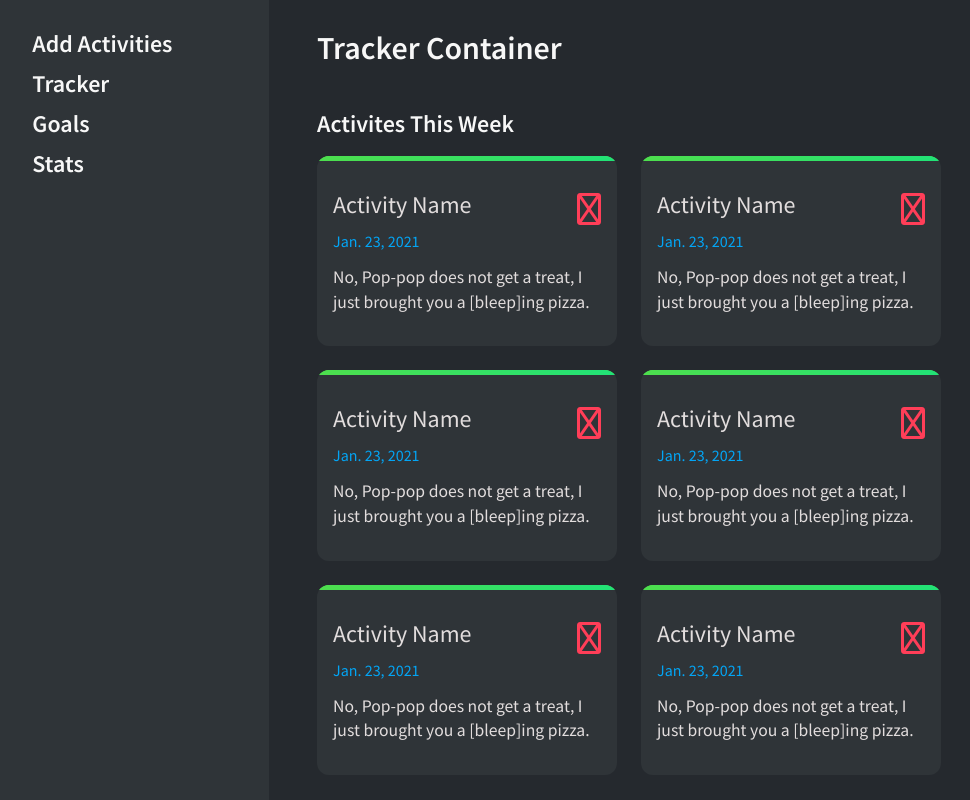
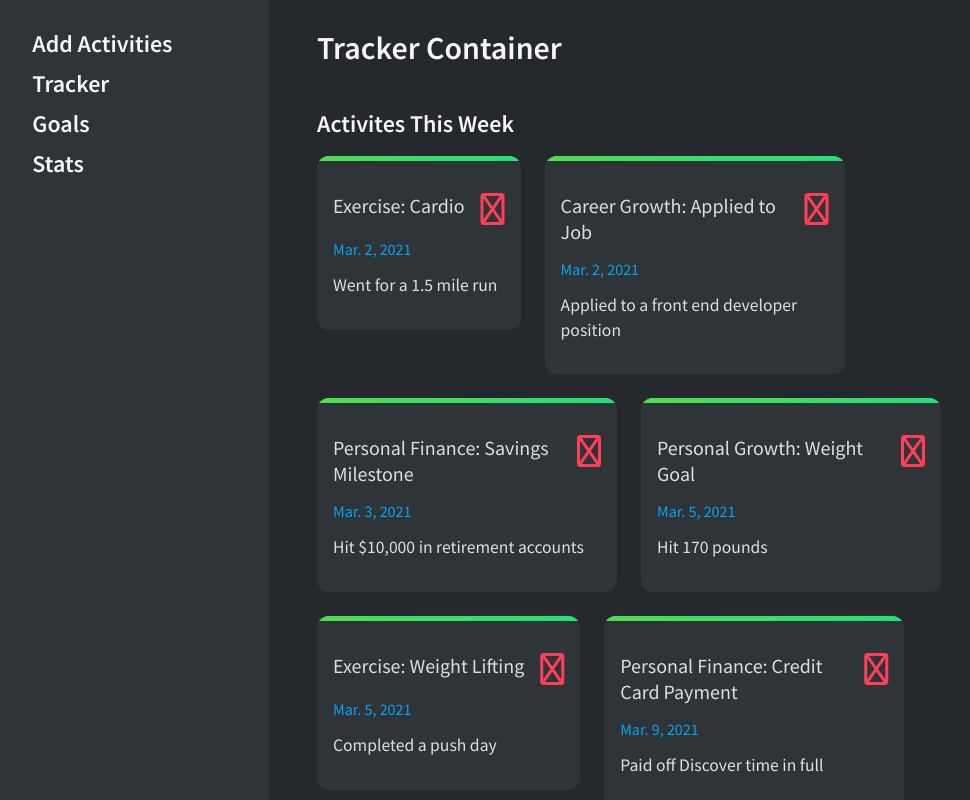
Before and after one commit to dkersten/personal-tracker, a React (Create React App) app: page /tracker in a window 1280 px wide. Shown: the whole page, without its empty margins (81-1051 px from the left). Built offline with nearby package versions, Linux system fonts and the light colour scheme; some icons are missing.

Commit message:
started populating the activity cards with dynamic data

```diff
--- /dev/null
+++ b/src/ActivitiesTestData.js
@@ -0,0 +1,46 @@
+const activities = [
+    {
+        id: 1,
+        activityCategory: 'Exercise',
+        activityName: 'Cardio',
+        activityDate: 'Mar. 2, 2021',
+        activityDescription: 'Went for a 1.5 mile run'
+    },
+    {
+        id: 2,
+        activityCategory: 'Career Growth',
+        activityName: 'Applied to Job',
+        activityDate: 'Mar. 2, 2021',
+        activityDescription: 'Applied to a front end developer position'
+    },
+    {
+        id: 3,
+        activityCategory: 'Personal Finance',
+        activityName: 'Savings Milestone',
+        activityDate: 'Mar. 3, 2021',
+        activityDescription: 'Hit $10,000 in retirement accounts'
+    },
+    {
+        id: 4,
+        activityCategory: 'Personal Growth',
+        activityName: 'Weight Goal',
+        activityDate: 'Mar. 5, 2021',
+        activityDescription: 'Hit 170 pounds'
+    },
+    {
+        id: 5,
+        activityCategory: 'Exercise',
+        activityName: 'Weight Lifting',
+        activityDate: 'Mar. 5, 2021',
+        activityDescription: 'Completed a push day'
+    },
+    {
+        id: 6,
+        activityCategory: 'Personal Finance',
+        activityName: 'Credit Card Payment',
+        activityDate: 'Mar. 9, 2021',
+        activityDescription: 'Paid off Discover time in full'
+    }
+]
+
+export default activities
--- a/src/components/ActivitiesYearMonth.js
+++ b/src/components/ActivitiesYearMonth.js
@@ -10,6 +10,8 @@ import MonthCard from './MonthCard'
         align-items: stretch;
         justify-content: flex-start;
     `
+
+
 
 const ActivitiesYearMonth = () => {
     return (
--- a/src/components/ActivityTrackerCard.js
+++ b/src/components/ActivityTrackerCard.js
@@ -13,10 +13,11 @@ import { CardBaseStyling } from '../mixins'
     .top {
         display: flex;
         justify-content: space-between;
-        margin-bottom: .5rem;
+        margin-bottom: 1rem;
 
         h3 {
-            font-size: 1.5rem;
+            font-size: 1.25rem;
+            line-height: 1.3;
             flex-basis: 85%;
             margin-right: 1rem;
         }
@@ -51,22 +52,22 @@ import { CardBaseStyling } from '../mixins'
     }
     `
 
-const ActivityTrackerCard = () => {
+const ActivityTrackerCard = (props) => {
 
     return (
         <Card>
             <div className="activity-type-indicator"></div>
             <div className="top">
-                <h3>Activity Name</h3>
+                <h3>{props.category}: {props.name}</h3>
                 <span className="activity">
                     <i className="far fa-running"></i>
                 </span>
             </div>
             <span className="date">
-                Jan. 23, 2021
+                {props.date}
             </span>
             <div className="description">
-            No, Pop-pop does not get a treat, I just brought you a [bleep]ing pizza.
+            {props.description}
             </div>
         </Card>
     )
--- a/src/containers/ActivitiesWeek.js
+++ b/src/containers/ActivitiesWeek.js
@@ -2,8 +2,11 @@ import React from 'react'
 import styled from 'styled-components'
 
 import {headerMd} from '../mixins'
+import activities from '../ActivitiesTestData.js'
 
 import ActivityTrackerCard from '../components/ActivityTrackerCard'
+
+console.log(activities)
 
 // styling
     const Header = styled.h2`
@@ -26,12 +29,23 @@ const ActivitiesWeek = () => {
         <div>
             <Header><i className="fal fa-check"></i> Activites This Week</Header>
             <CardContainer className="card-container">
+
+                {
+                    activities.map(activity => <ActivityTrackerCard
+                        key={activity.id}
+                        category={activity.activityCategory}
+                        name={activity.activityName}
+                        date={activity.activityDate}
+                        description={activity.activityDescription}
+                    />)
+                }
+
+                {/* <ActivityTrackerCard />
                 <ActivityTrackerCard />
                 <ActivityTrackerCard />
                 <ActivityTrackerCard />
                 <ActivityTrackerCard />
-                <ActivityTrackerCard />
-                <ActivityTrackerCard />
+                <ActivityTrackerCard /> */}
             </CardContainer>
         </div>
     )
```
Also changed, not shown: 1 other file (tests, documents, lock files or other folders).
